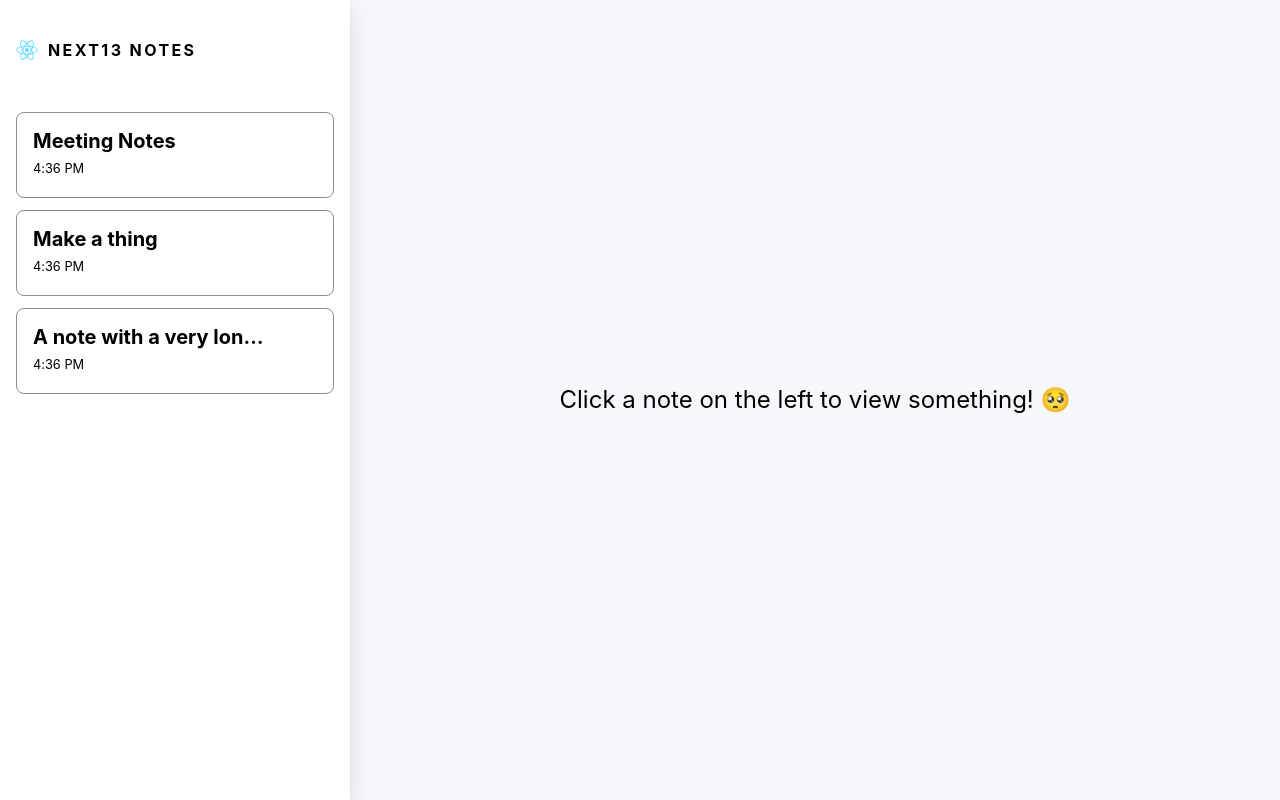
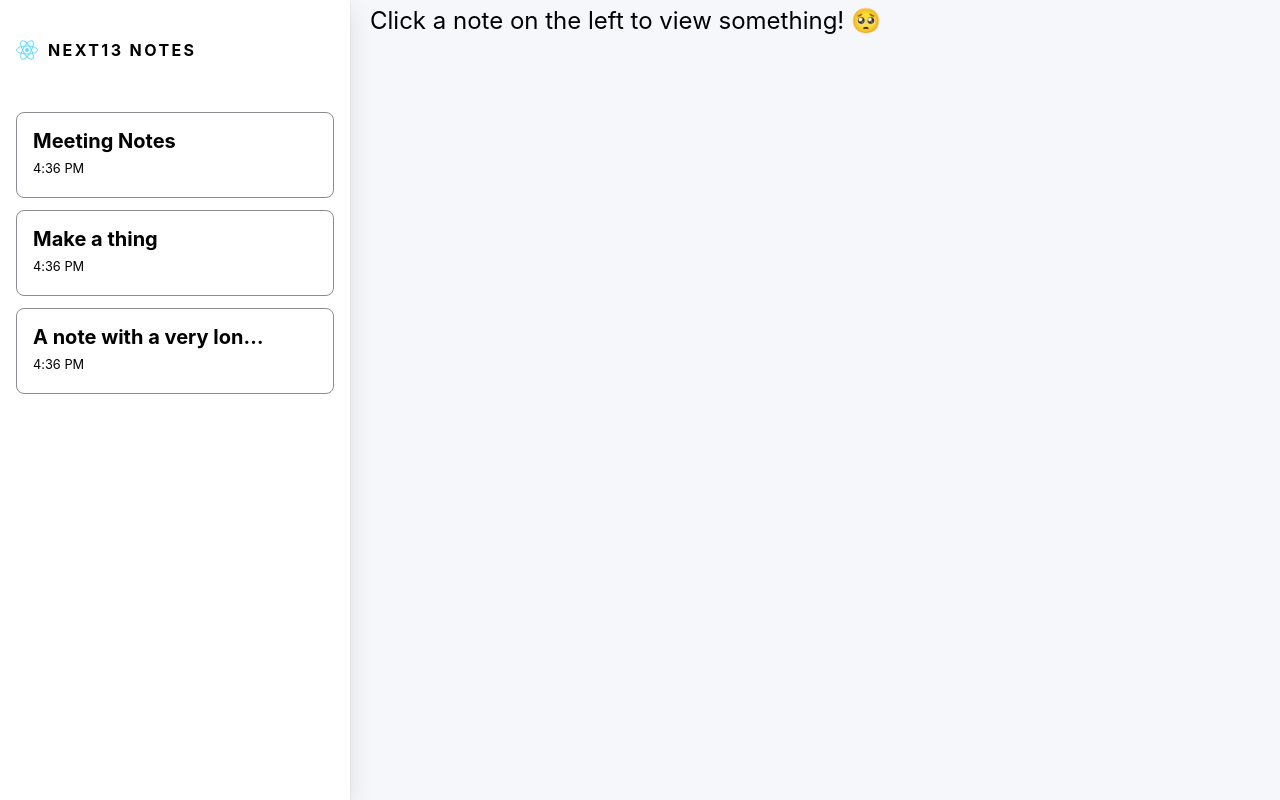
Before and after one commit to James-Hong-609/next13_notes, a Next.js app: page / in a window 1280 px wide. Built offline with nearby package versions, Linux system fonts and the light colour scheme.

Commit message:
move Suspense-wrapper into correct location

```diff
--- a/src/app/(components)/NoteList.tsx
+++ b/src/app/(components)/NoteList.tsx
@@ -1,6 +1,4 @@
-import { Suspense } from "react";
 import { GetAllNotesResponse } from "pages/api/getAllNotes";
-import NoteListSkeleton from "app/(components)/NoteListSkeleton";
 import SidebarNote from "./SidebarNote";
 
 type NoteListProps = {
@@ -8,9 +6,9 @@ type NoteListProps = {
 };
 
 const fetchAllNotes = async () => {
-  const res = await fetch("http://localhost:3000/api/getAllNotes", { cache: "no-cache" });
+  const res = await fetch("http://localhost:3000/api/getAllNotes");
 
-  const data = res.json() as Promise<GetAllNotesResponse>;
+  const data = (await res.json()) as GetAllNotesResponse;
 
   return data;
 };
@@ -19,7 +17,7 @@ const NoteList = async ({ searchText }: NoteListProps) => {
   const { data: notes } = await fetchAllNotes();
 
   return (
-    <Suspense fallback={<NoteListSkeleton />}>
+    <>
       {notes.length > 0 ? (
         <ul className="notes-list">
           {notes.map((note) => (
@@ -33,7 +31,7 @@ const NoteList = async ({ searchText }: NoteListProps) => {
           {searchText ? `Couldn't find any notes titled "${searchText}".` : "No notes created yet!"}{" "}
         </div>
       )}
-    </Suspense>
+    </>
   );
 };
 
--- a/src/app/(pages)/layout.tsx
+++ b/src/app/(pages)/layout.tsx
@@ -1,5 +1,7 @@
 /* eslint-disable @next/next/no-img-element */
+import { Suspense } from "react";
 import NoteList from "app/(components)/NoteList";
+import NoteListSkeleton from "app/(components)/NoteListSkeleton";
 import "styles/globals.css";
 
 const NoteListComponent = NoteList as unknown as () => JSX.Element;
@@ -15,7 +17,6 @@ export default function RootLayout({ children }: { children: React.ReactNode })
         <link rel="icon" href="/favicon.ico" />
       </head>
       <body>
-        {" "}
         <div className="main">
           <section className="col sidebar">
             <section className="sidebar-header">
@@ -31,10 +32,12 @@ export default function RootLayout({ children }: { children: React.ReactNode })
             </section>
             <section className="sidebar-menu" role="menubar"></section>
             <nav>
-              <NoteListComponent />
+              <Suspense fallback={<NoteListSkeleton />}>
+                <NoteListComponent />
+              </Suspense>
             </nav>
           </section>
-          <section className="col note-viewer">{children}</section>
+          <section className="col">{children}</section>
         </div>
       </body>
     </html>
```
